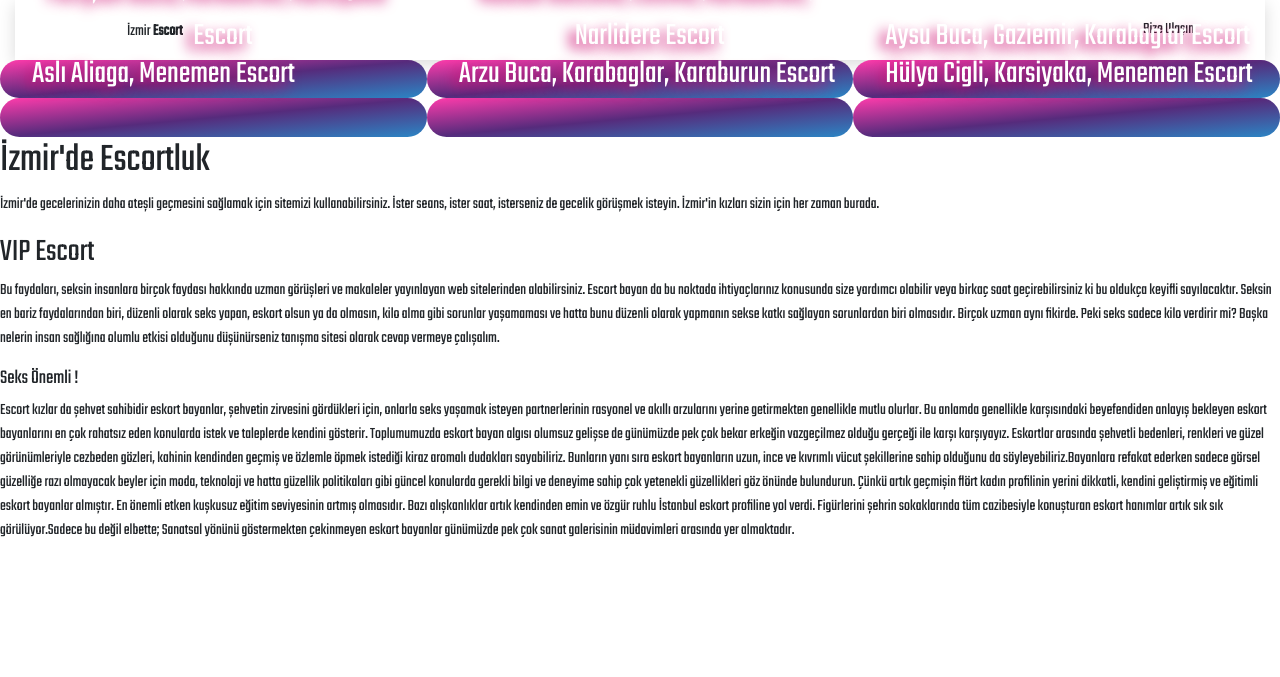
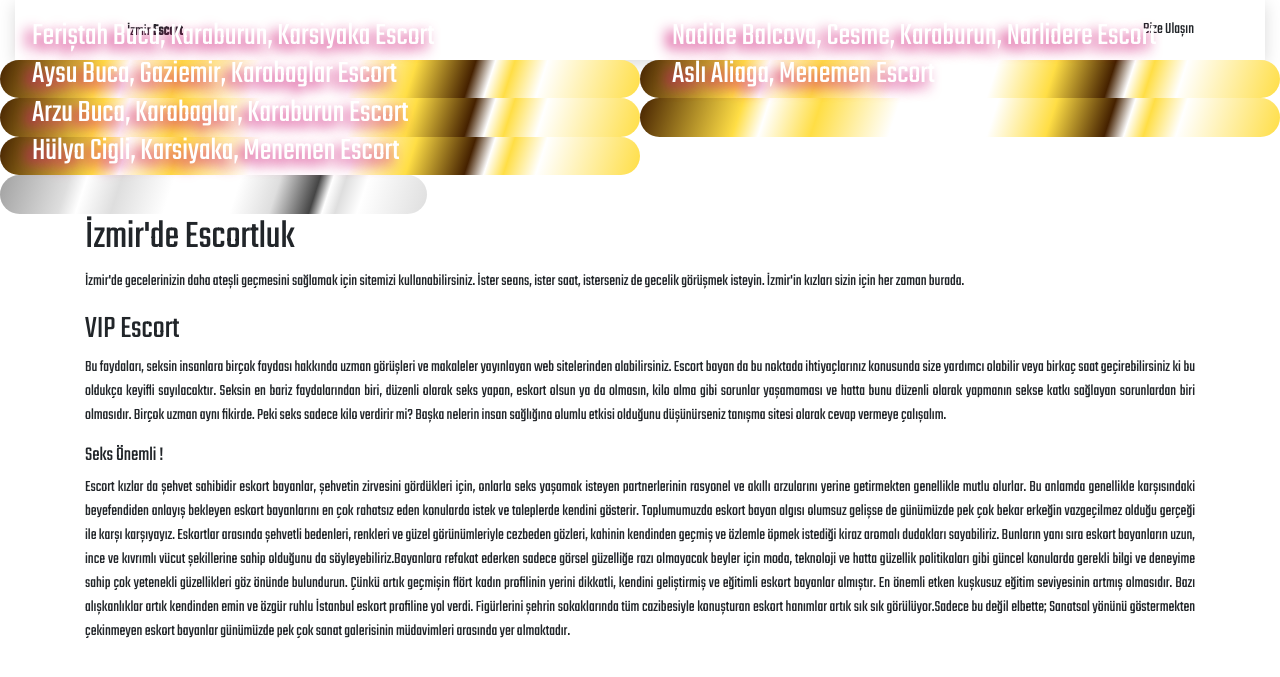
Before and after one commit to sorcnr/iescort, a Django app: page / in a window 1280 px wide. Shown: the top 677 px of the page. Run offline with Django 4.2, Linux system fonts and the light colour scheme; data comes from the database, SQL or seed files in the repository; both versions use the stored data as it was after the commit; some libraries are stand-ins or nearby versions.

Commit message:
deploy for girls

```diff
--- a/sayfa/views.py
+++ b/sayfa/views.py
@@ -10,11 +10,11 @@ from .models import Eskort
 
 # Create your views here.
 def index_view(request, *args, **kwargs):
-    esc = Eskort.objects.all().order_by('rank')
-    for es in esc:
-        print(dir(es.images))
+    escg = Eskort.objects.filter(rank=1).all()
+    escs = Eskort.objects.filter(rank=2).all()
+    escb = Eskort.objects.filter(rank=3).all()
 
-    return render(request,'index.html',{'esc':esc})
+    return render(request,'index.html',{'escg':escg,'escs':escs,'escb':escb})
 def escort_view(request, id):
     esc = Eskort.objects.filter(id=id).first()
     images = esc.images.all()
--- a/templates/bootstrap.html
+++ b/templates/bootstrap.html
@@ -72,7 +72,8 @@
         text-align: center;
 
       }
-    .wrap {
+    .just {
+      text-align:justify;
 
     }
 
@@ -82,7 +83,205 @@
 
       .fancyborder  {
         padding:1.5vw;
-        background-image: linear-gradient(to bottom right, #ff3cac, #562b7c, #2b86c5);
+
         border-radius: 2vw;
       }
+      .Gold {
+        background:
+          -moz-linear-gradient(
+          -72deg,
+          #ffde45,
+          #ffffff 16%,
+          #ffde45 21%,
+          #ffffff 24%,
+          #452100 27%,
+          #ffde45 36%,
+          #ffffff 45%,
+          #ffffff 60%,
+          #ffde45 72%,
+          #ffffff 80%,
+          #ffde45 84%,
+          #452100
+        );
+        background:
+        -webkit-linear-gradient(
+          -72deg,
+          #ffde45,
+          #ffffff 16%,
+          #ffde45 21%,
+          #ffffff 24%,
+          #452100 27%,
+          #ffde45 36%,
+          #ffffff 45%,
+          #ffffff 60%,
+          #ffde45 72%,
+          #ffffff 80%,
+          #ffde45 84%,
+          #452100
+        );
+        background:
+        -o-linear-gradient(
+          -72deg,
+          #ffde45,
+          #ffffff 16%,
+          #ffde45 21%,
+          #ffffff 24%,
+          #452100 27%,
+          #ffde45 36%,
+          #ffffff 45%,
+          #ffffff 60%,
+          #ffde45 72%,
+          #ffffff 80%,
+          #ffde45 84%,
+          #452100
+        );
+        background:
+        linear-gradient(
+          -72deg,
+          #ffde45,
+          #ffffff 16%,
+          #ffde45 21%,
+          #ffffff 24%,
+          #452100 27%,
+          #ffde45 36%,
+          #ffffff 45%,
+          #ffffff 60%,
+          #ffde45 72%,
+          #ffffff 80%,
+          #ffde45 84%,
+          #452100
+        );
+      }
+      .Silver{
+        background:
+        -moz-linear-gradient(
+        -72deg,
+        #dedede,
+        #ffffff 16%,
+        #dedede 21%,
+        #ffffff 24%,
+        #454545 27%,
+        #dedede 36%,
+        #ffffff 45%,
+        #ffffff 60%,
+        #dedede 72%,
+        #ffffff 80%,
+        #dedede 84%,
+        #a1a1a1
+      );
+      background:
+      -webkit-linear-gradient(
+        -72deg,
+        #dedede,
+        #ffffff 16%,
+        #dedede 21%,
+        #ffffff 24%,
+        #454545 27%,
+        #dedede 36%,
+        #ffffff 45%,
+        #ffffff 60%,
+        #dedede 72%,
+        #ffffff 80%,
+        #dedede 84%,
+        #a1a1a1
+      );
+      background:
+      -o-linear-gradient(
+        -72deg,
+        #dedede,
+        #ffffff 16%,
+        #dedede 21%,
+        #ffffff 24%,
+        #454545 27%,
+        #dedede 36%,
+        #ffffff 45%,
+        #ffffff 60%,
+        #dedede 72%,
+        #ffffff 80%,
+        #dedede 84%,
+        #a1a1a1
+      );
+      background:
+      linear-gradient(
+        -72deg,
+        #dedede,
+        #ffffff 16%,
+        #dedede 21%,
+        #ffffff 24%,
+        #454545 27%,
+        #dedede 36%,
+        #ffffff 45%,
+        #ffffff 60%,
+        #dedede 72%,
+        #ffffff 80%,
+        #dedede 84%,
+        #a1a1a1
+      );
+      }
+      .Bronze {
+        background:
+        -moz-linear-gradient(
+          -72deg,
+          #ca7345,
+          #ffdeca 16%,
+          #ca7345 21%,
+          #ffdeca 24%,
+          #a14521 27%,
+          #ca7345 36%,
+          #ffdeca 45%,
+          #ffdeca 60%,
+          #ca7345 72%,
+          #ffdeca 80%,
+          #ca7345 84%,
+          #732100
+        );
+        background:
+        -webkit-linear-gradient(
+          -72deg,
+          #ca7345,
+          #ffdeca 16%,
+          #ca7345 21%,
+          #ffdeca 24%,
+          #a14521 27%,
+          #ca7345 36%,
+          #ffdeca 45%,
+          #ffdeca 60%,
+          #ca7345 72%,
+          #ffdeca 80%,
+          #ca7345 84%,
+          #732100
+        );
+        background:
+        -o-linear-gradient(
+          -72deg,
+          #ca7345,
+          #ffdeca 16%,
+          #ca7345 21%,
+          #ffdeca 24%,
+          #a14521 27%,
+          #ca7345 36%,
+          #ffdeca 45%,
+          #ffdeca 60%,
+          #ca7345 72%,
+          #ffdeca 80%,
+          #ca7345 84%,
+          #732100
+        );
+        background:
+        linear-gradient(
+          -72deg,
+          #ca7345,
+          #ffdeca 16%,
+          #ca7345 21%,
+          #ffdeca 24%,
+          #a14521 27%,
+          #ca7345 36%,
+          #ffdeca 45%,
+          #ffdeca 60%,
+          #ca7345 72%,
+          #ffdeca 80%,
+          #ca7345 84%,
+          #732100
+        );
+      }
 </style>
--- a/templates/index.html
+++ b/templates/index.html
@@ -2,8 +2,8 @@
 
 {% block main %}
 <div class = "row">
-{% for e in esc %}
-<div class="col-4 fancyborder" >
+{% for e in escg %}
+<div class="{% if e.rank == 1 %}col-6{% elif e.rank == 2 %}col-4{% elif e.rank == 3 %}col-3{% endif %} fancyborder {{ e.get_rank_display }}" >
     <div class="wrap">
 
     <a href="/escort/{{e.id}}" >
@@ -16,6 +16,37 @@
   </div>
 {% endfor %}
 </div>
+<div class = "row">
+  {% for e in escs %}
+  <div class="{% if e.rank == 1 %}col-6{% elif e.rank == 2 %}col-4{% elif e.rank == 3 %}col-3{% endif %} fancyborder {{ e.get_rank_display }}" >
+      <div class="wrap">
+
+      <a href="/escort/{{e.id}}" >
+          <amp-img src="{{e.images.first.img.url}}" width="100" height="150"
+            layout="responsive" alt="" class="image">
+          </amp-img>
+      </a>
+          <div class="name">{{ e.name }} {{ e.ilceler }} Escort</div>
+      </div>
+    </div>
+  {% endfor %}
+  </div>
+  <div class = "row">
+    {% for e in escb %}
+    <div class="{% if e.rank == 1 %}col-6{% elif e.rank == 2 %}col-4{% elif e.rank == 3 %}col-3{% endif %} fancyborder {{ e.get_rank_display }}" >
+        <div class="wrap">
+
+        <a href="/escort/{{e.id}}" >
+            <amp-img src="{{e.images.first.img.url}}" width="100" height="150"
+              layout="responsive" alt="" class="image">
+            </amp-img>
+        </a>
+            <div class="name">{{ e.name }} {{ e.ilceler }} Escort</div>
+        </div>
+      </div>
+    {% endfor %}
+    </div>
+<div class="container just">
 <h1>İzmir'de Escortluk</h1>
 <p>İzmir'de gecelerinizin daha ateşli geçmesini sağlamak için sitemizi kullanabilirsiniz.
     İster seans, ister saat, isterseniz de gecelik görüşmek isteyin. İzmir'in kızları sizin için her zaman burada. </p>
@@ -25,6 +56,8 @@
 <p>Escort kızlar da şehvet sahibidir
     eskort bayanlar, şehvetin zirvesini gördükleri için, onlarla seks  yaşamak isteyen partnerlerinin rasyonel ve akıllı arzularını yerine getirmekten genellikle mutlu olurlar. Bu anlamda genellikle karşısındaki beyefendiden  anlayış bekleyen eskort bayanlarını en çok rahatsız eden konularda istek ve taleplerde kendini gösterir. Toplumumuzda eskort bayan algısı olumsuz gelişse de günümüzde pek çok bekar erkeğin vazgeçilmez olduğu gerçeği ile karşı karşıyayız. Eskortlar arasında şehvetli bedenleri, renkleri ve güzel görünümleriyle cezbeden gözleri, kahinin kendinden geçmiş ve özlemle öpmek istediği kiraz aromalı dudakları sayabiliriz. Bunların yanı sıra eskort bayanların uzun, ince ve kıvrımlı vücut şekillerine sahip olduğunu da söyleyebiliriz.Bayanlara refakat ederken sadece
     görsel güzelliğe razı olmayacak beyler için moda, teknoloji ve hatta güzellik politikaları gibi güncel konularda gerekli bilgi ve deneyime sahip  çok yetenekli güzellikleri göz önünde bulundurun. Çünkü artık geçmişin flört kadın profilinin yerini dikkatli, kendini geliştirmiş ve eğitimli eskort bayanlar almıştır. En önemli etken kuşkusuz eğitim seviyesinin artmış olmasıdır. Bazı alışkanlıklar  artık
-     kendinden emin ve özgür ruhlu İstanbul eskort profiline yol verdi. Figürlerini şehrin sokaklarında tüm cazibesiyle konuşturan eskort hanımlar artık sık sık görülüyor.Sadece bu değil elbette; Sanatsal yönünü göstermekten çekinmeyen eskort bayanlar günümüzde pek çok sanat galerisinin müdavimleri arasında yer almaktadır.</p>
+     kendinden emin ve özgür ruhlu İstanbul eskort profiline yol verdi. Figürlerini şehrin sokaklarında tüm cazibesiyle konuşturan eskort hanımlar artık sık sık görülüyor.Sadece bu değil elbette; Sanatsal yönünü göstermekten çekinmeyen eskort bayanlar günümüzde pek çok sanat galerisinin müdavimleri arasında yer almaktadır.
+    </p>
+  </div>
 
 {% endblock main %}
```
Also changed, not shown: db.sqlite3, media/esc-img/alev-20220321191042.jpg (added), media/esc-img/alev-20220321191103.jpg (added), media/esc-img/alev-20220321191140.jpg (added), media/esc-img/alev-20220321191202.jpg (added), media/esc-img/alev-20220321191213.jpg (added), media/esc-img/asli-20220423021526.jpg (added), media/esc-img/asli-20220423021537.jpg (added), media/esc-img/asli-20220423021548.jpg (added), media/esc-img/hulya-20220204194837.jpg (added), media/esc-img/hulya-20220204194848.jpg (added), media/esc-img/hulya-20220204194911.jpg (added), media/esc-img/msg1447885390-1317.jpg (added), media/esc-img/msg1447885390-1318.jpg (added), 1 more files.
